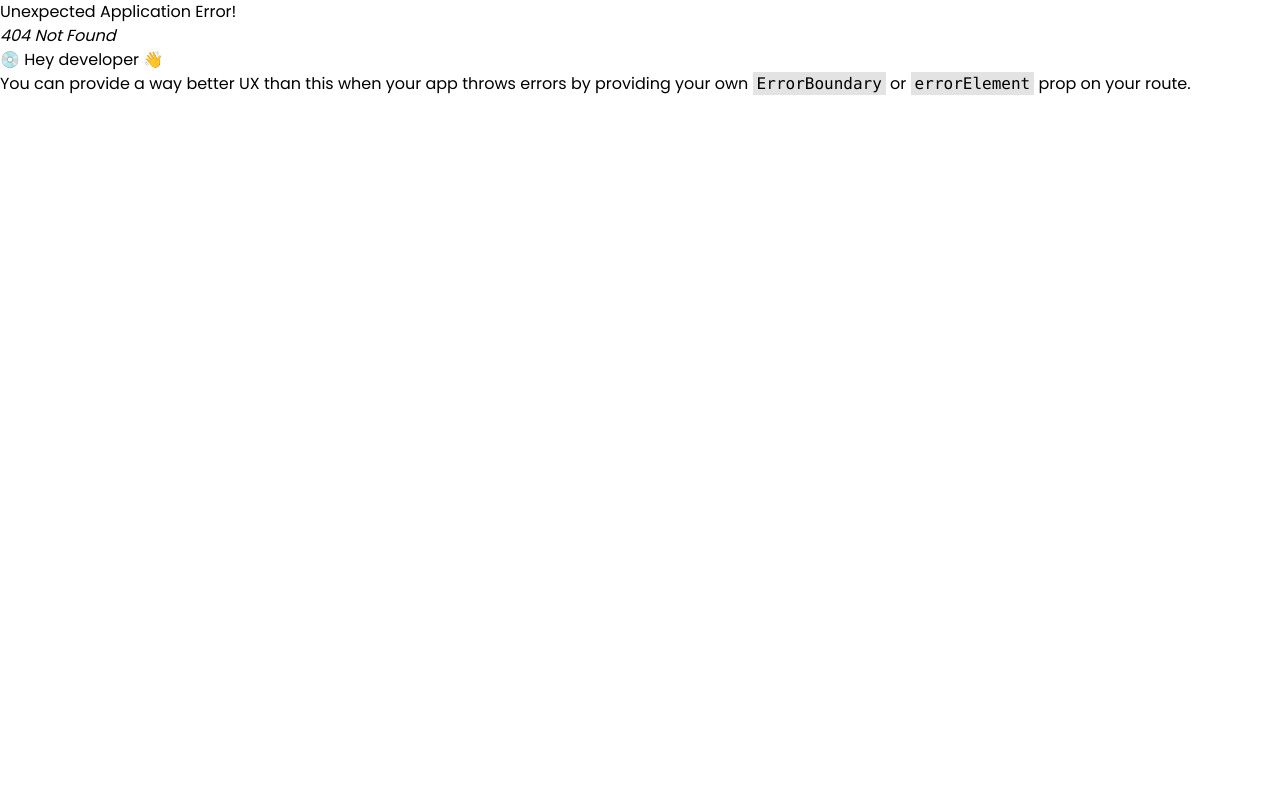
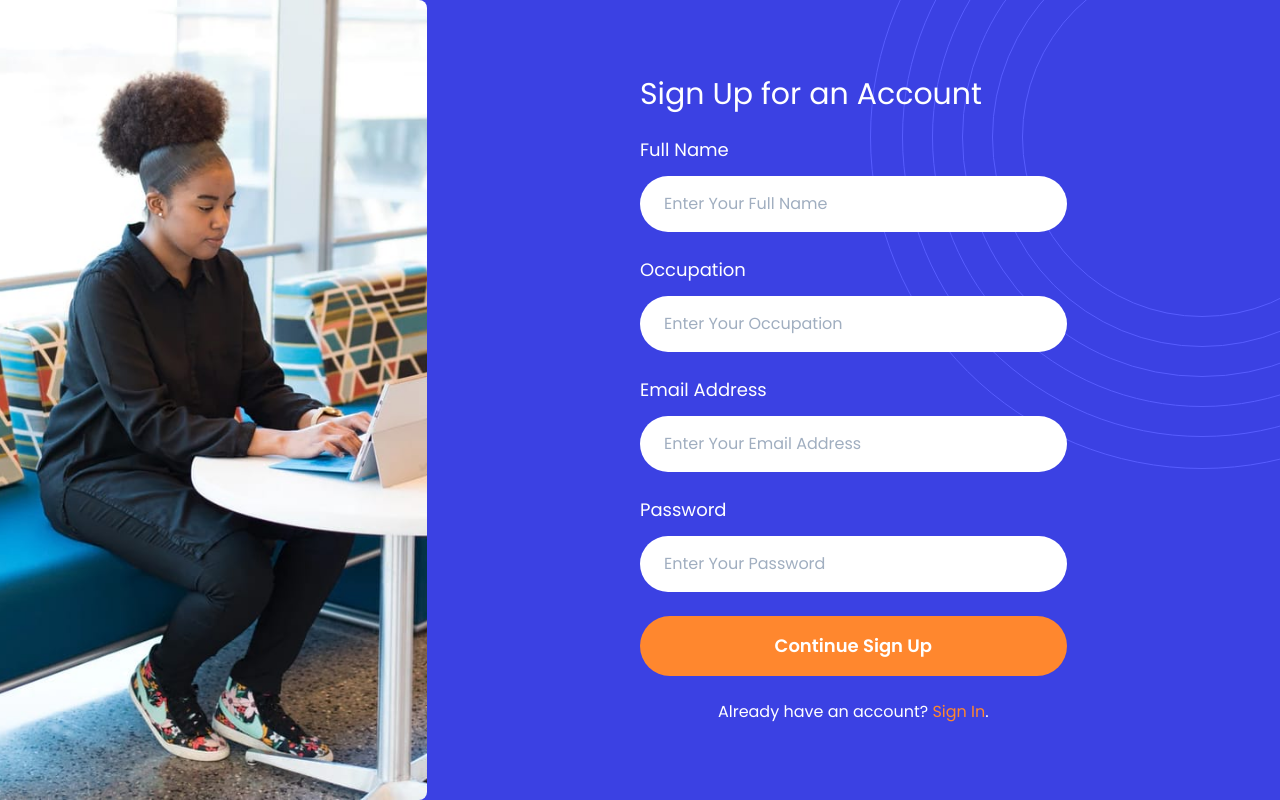
Before and after one commit to Rizanoor/croufounding, a React (Vite) app: page /register in a window 1280 px wide. Before the commit this address had no page. Built offline with nearby package versions, Linux system fonts and the light colour scheme.

Commit message:
feat: auth Page slicing

```diff
--- /dev/null
+++ b/src/pages/Login.jsx
@@ -0,0 +1,56 @@
+import { Link } from "react-router-dom";
+
+function Login() {
+  return (
+    <div className="auth-page">
+      <div className="h-screen flex justify-center items-center">
+        <div className="hidden md:block lg:w-1/3 bg-white h-full auth-background rounded-tr-lg rounded-br-lg"></div>
+        <div className="w-auto md:w-2/4 lg:w-2/3 flex justify-center items-center">
+          <div className="w-full lg:w-1/2 px-10 lg:px-0">
+            <h2 className="font-normal mb-6 text-3xl text-white">
+              Sign In to Your Account
+            </h2>
+            <div className="mb-6">
+              <div className="mb-4">
+                <label className="font-normal text-lg text-white block mb-3">
+                  Email Address
+                </label>
+                <input
+                  type="email"
+                  className="auth-form focus:outline-none focus:bg-purple-hover focus:shadow-outline focus:border-purple-hover-stroke focus:text-gray-100"
+                  placeholder="Write your email address here"
+                />
+              </div>
+            </div>
+            <div className="mb-6">
+              <div className="mb-4">
+                <label className="font-normal text-lg text-white block mb-3">
+                  Password
+                </label>
+                <input
+                  type="password"
+                  className="auth-form focus:outline-none focus:bg-purple-hover focus:shadow-outline focus:border-purple-hover-stroke focus:text-gray-100"
+                  placeholder="Write your password here"
+                />
+              </div>
+            </div>
+            <div className="mb-6">
+              <div className="mb-4">
+                <button className="block w-full bg-orange-button hover:bg-green-button text-white font-semibold px-6 py-4 text-lg rounded-full">
+                  Sign In
+                </button>
+              </div>
+            </div>
+            <div className="text-center">
+              <p className="text-white text-md">
+                Dont have an account? <Link to="/register" className="no-underline text-orange-button">Sign Up</Link>.
+              </p>
+            </div>
+          </div>
+        </div>
+      </div>
+    </div>
+  );
+}
+
+export default Login;
--- /dev/null
+++ b/src/pages/Register.jsx
@@ -0,0 +1,74 @@
+import { Link } from 'react-router-dom';
+
+function Register() {
+    return (
+        <div className="auth-page">
+            <div className="h-screen flex justify-center items-center">
+                <div className="hidden md:block lg:w-1/3 bg-white h-full auth-background-register rounded-tr-lg rounded-br-lg"></div>
+                <div className="w-auto md:w-2/4 lg:w-2/3 flex justify-center items-center">
+                    <div className="w-full lg:w-1/2 px-10 lg:px-0">
+                        <h2 className="font-normal mb-6 text-3xl text-white">
+                            Sign Up for an Account
+                        </h2>
+                        <div className="mb-6">
+                            <div className="mb-4">
+                                <label className="font-normal text-lg text-white block mb-3">Full Name</label>
+                                <input
+                                    type="text"
+                                    className="auth-form focus:outline-none focus:bg-purple-hover focus:shadow-outline focus:border-purple-hover-stroke focus:text-gray-100"
+                                    placeholder="Enter Your Full Name"
+                                />
+                            </div>
+                        </div>
+                        <div className="mb-6">
+                            <div className="mb-4">
+                                <label className="font-normal text-lg text-white block mb-3">Occupation</label>
+                                <input
+                                    type="text"
+                                    className="auth-form focus:outline-none focus:bg-purple-hover focus:shadow-outline focus:border-purple-hover-stroke focus:text-gray-100"
+                                    placeholder="Enter Your Occupation"
+                                />
+                            </div>
+                        </div>
+                        <div className="mb-6">
+                            <div className="mb-4">
+                                <label className="font-normal text-lg text-white block mb-3">Email Address</label>
+                                <input
+                                    type="email"
+                                    className="auth-form focus:outline-none focus:bg-purple-hover focus:shadow-outline focus:border-purple-hover-stroke focus:text-gray-100"
+                                    placeholder="Enter Your Email Address"
+                                />
+                            </div>
+                        </div>
+                        <div className="mb-6">
+                            <div className="mb-4">
+                                <label className="font-normal text-lg text-white block mb-3">Password</label>
+                                <input
+                                    type="password"
+                                    className="auth-form focus:outline-none focus:bg-purple-hover focus:shadow-outline focus:border-purple-hover-stroke focus:text-gray-100"
+                                    placeholder="Enter Your Password"
+                                />
+                            </div>
+                        </div>
+                        <div className="mb-6">
+                            <div className="mb-4">
+                                <button
+                                    className="block w-full bg-orange-button hover:bg-green-button text-white font-semibold px-6 py-4 text-lg rounded-full"
+                                >
+                                    Continue Sign Up
+                                </button>
+                            </div>
+                        </div>
+                        <div className="text-center">
+                            <p className="text-white text-md">
+                                Already have an account? <Link to="/sign-in" className="no-underline text-orange-button">Sign In</Link>.
+                            </p>
+                        </div>
+                    </div>
+                </div>
+            </div>
+        </div>
+    );
+}
+
+export default Register;
```
Also changed, not shown: src/routers/index.jsx (+7 -1 lines), src/index.css.
